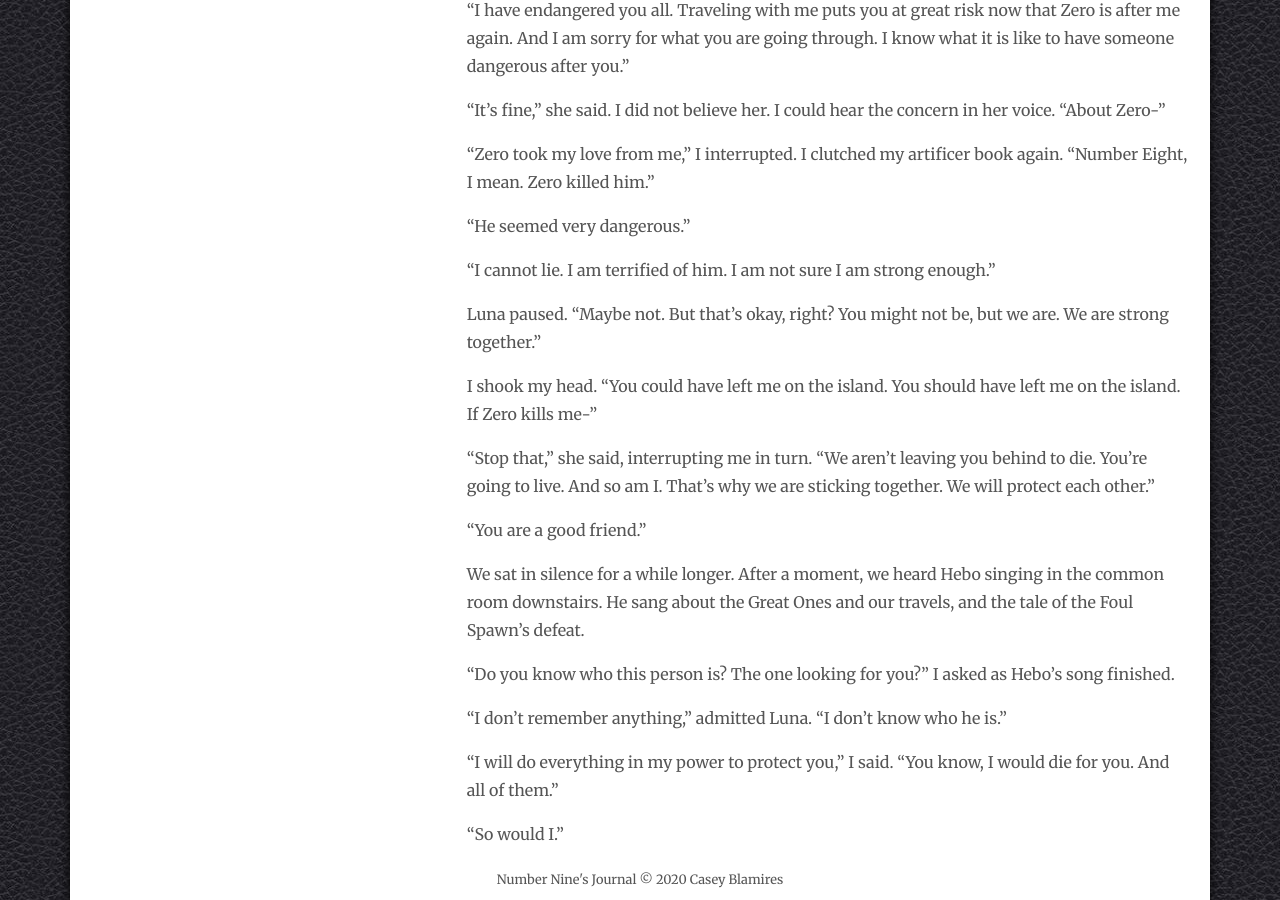
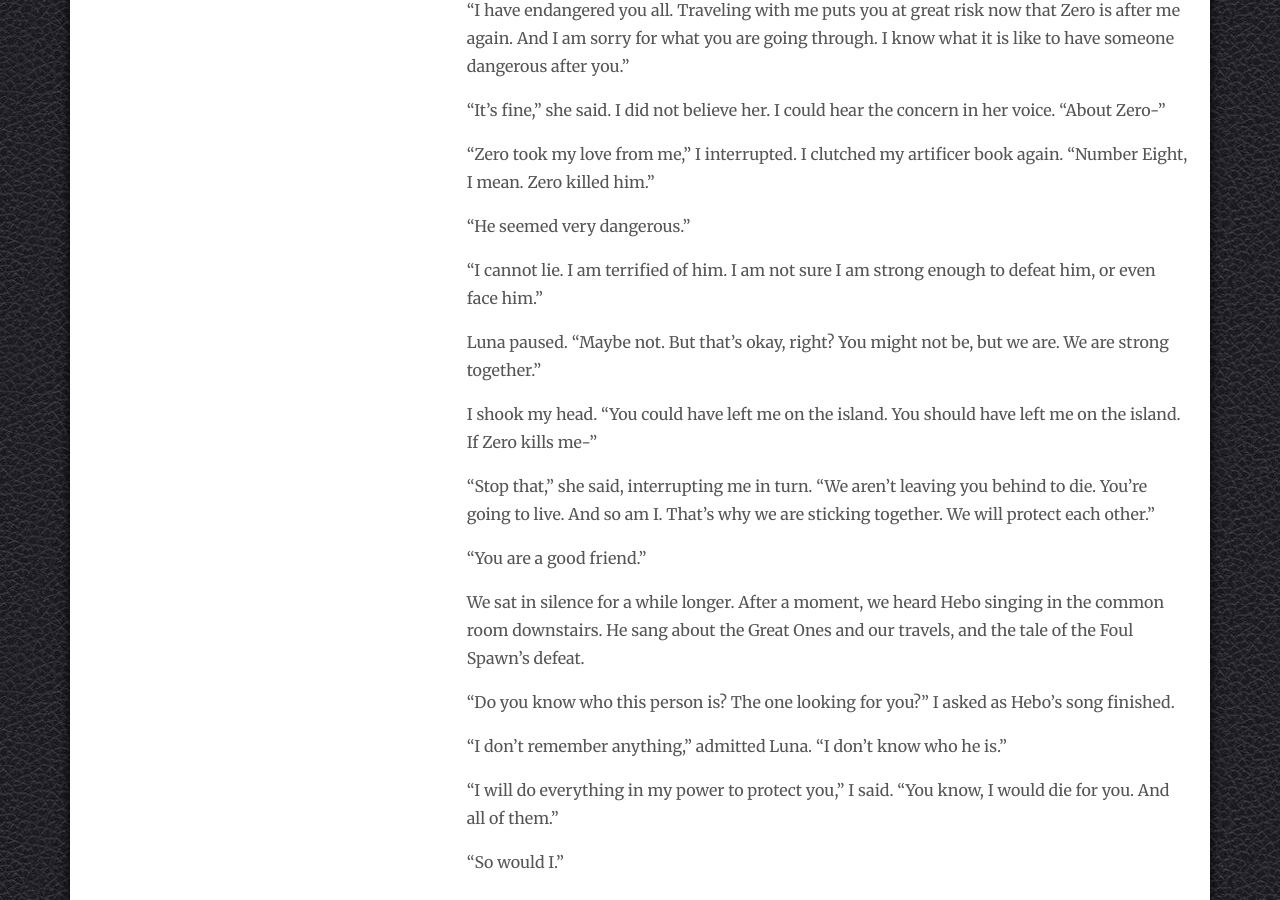
Before and after one commit to clblamires/ninesjournal, a Jekyll site: the page built from _posts/2020-01-13-number-eight-sends-his-regards.md, in a window 1280 px wide and 900 px high, scrolled down 4967 px. Built offline with Jekyll 4.4.1, drawn with Linux system fonts in a browser that asks for light colours; nearby versions of some CDN libraries.

Commit message:
Update 2020-01-13-number-eight-sends-his-regards.md

```diff
--- a/_posts/2020-01-13-number-eight-sends-his-regards.md
+++ b/_posts/2020-01-13-number-eight-sends-his-regards.md
@@ -100,7 +100,7 @@ As I thought about this, Luna entered the room, despondent from the news. She sa
 
 “He seemed very dangerous.”
 
-“I cannot lie. I am terrified of him. I am not sure I am strong enough.”
+“I cannot lie. I am terrified of him. I am not sure I am strong enough to defeat him, or even face him.”
 
 Luna paused. “Maybe not. But that’s okay, right? You might not be, but we are. We are strong together.”
 
```
